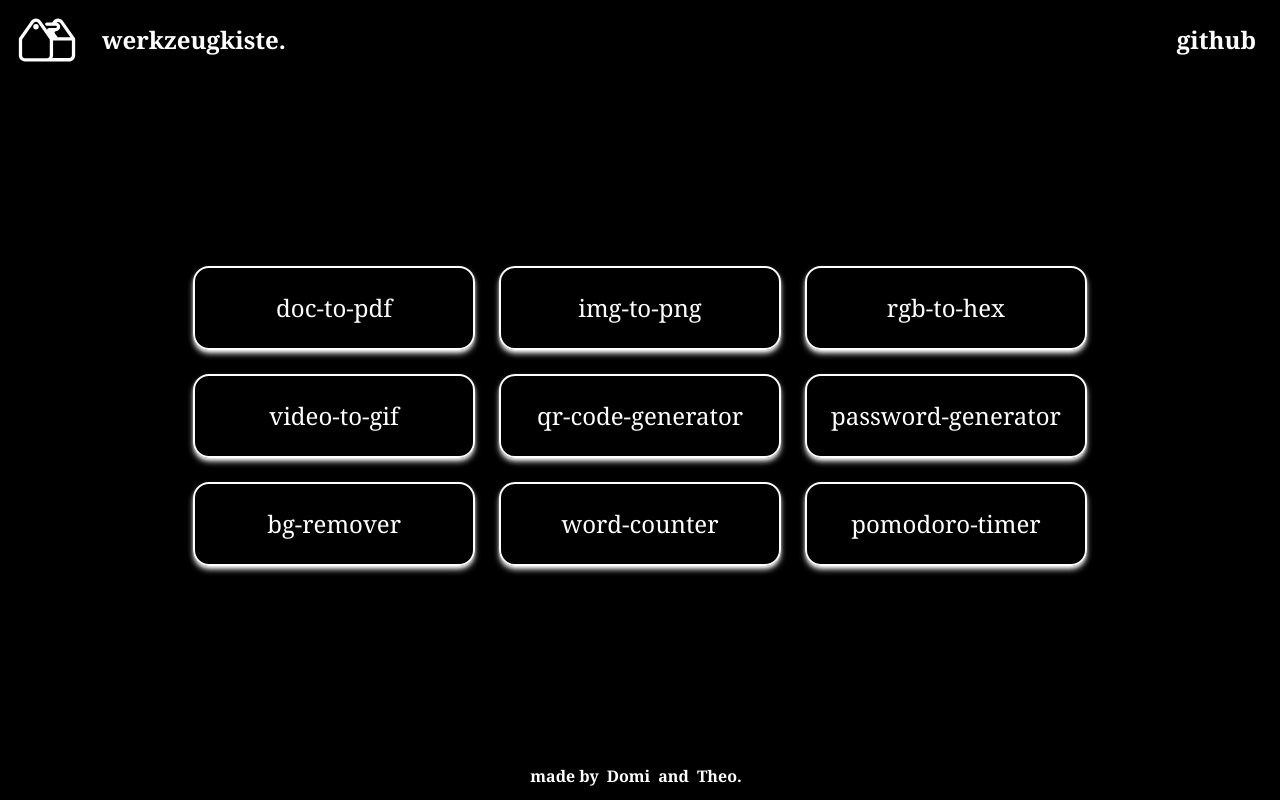
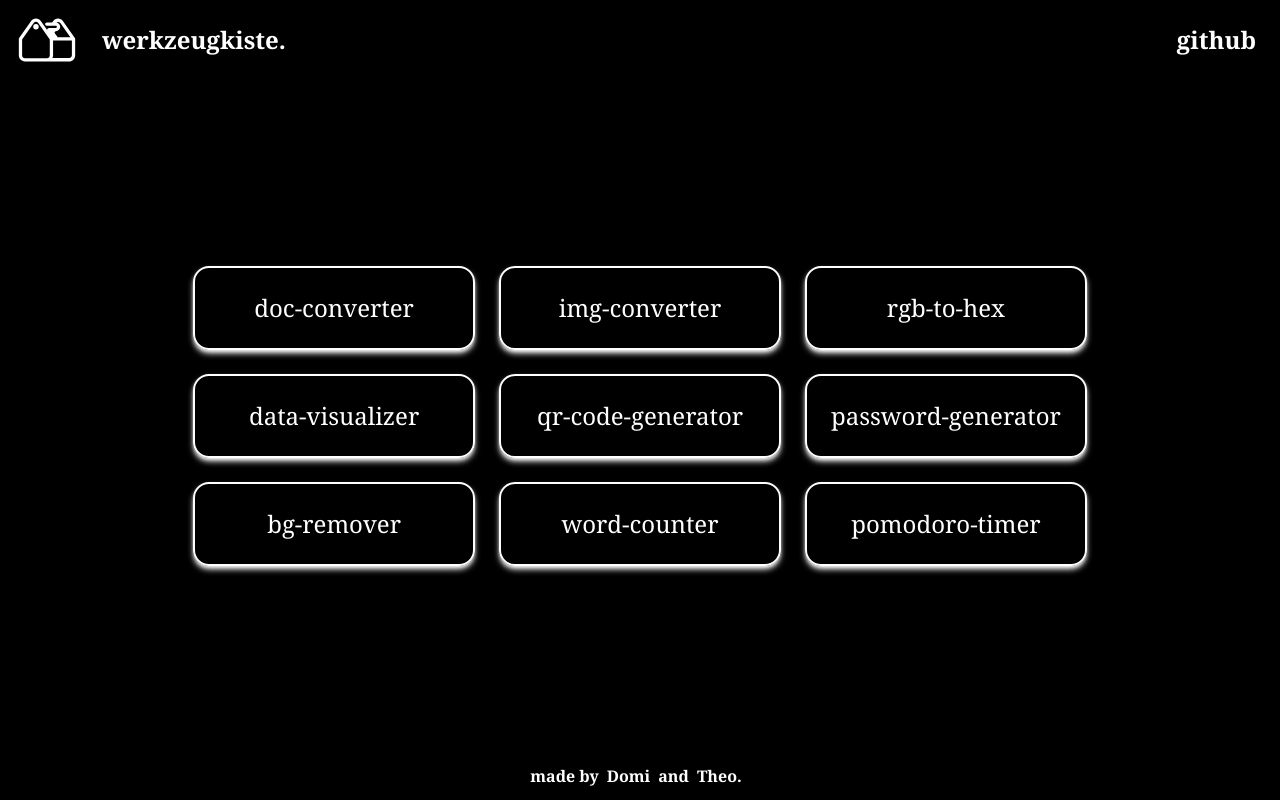
Before and after one commit to theoleuthardt/werkzeugkiste, a Next.js app in the folder frontend/: page / in a window 1280 px wide. Built offline with nearby package versions, Linux system fonts and the light colour scheme.

Commit message:
feat: new tool names and folder renaming

```diff
--- a/frontend/src/constants/index.ts
+++ b/frontend/src/constants/index.ts
@@ -1,19 +1,19 @@
 export const toolLinks = [
   {
-    title: "doc-to-pdf",
-    link: "/doc-to-pdf",
+    title: "doc-converter",
+    link: "/doc-converter",
   },
   {
-    title: "img-to-png",
-    link: "/img-to-png",
+    title: "img-converter",
+    link: "/img-converter",
   },
   {
     title: "rgb-to-hex",
     link: "/rgb-to-hex",
   },
   {
-    title: "video-to-gif",
-    link: "/video-to-gif",
+    title: "data-visualizer",
+    link: "/data-visualizer",
   },
   {
     title: "qr-code-generator",
```
Also changed, not shown: frontend/src/app/doc-converter/layout.tsx (renamed from frontend/src/app/doc-to-pdf/layout.tsx), frontend/src/app/doc-converter/page.tsx (renamed from frontend/src/app/doc-to-pdf/page.tsx).
